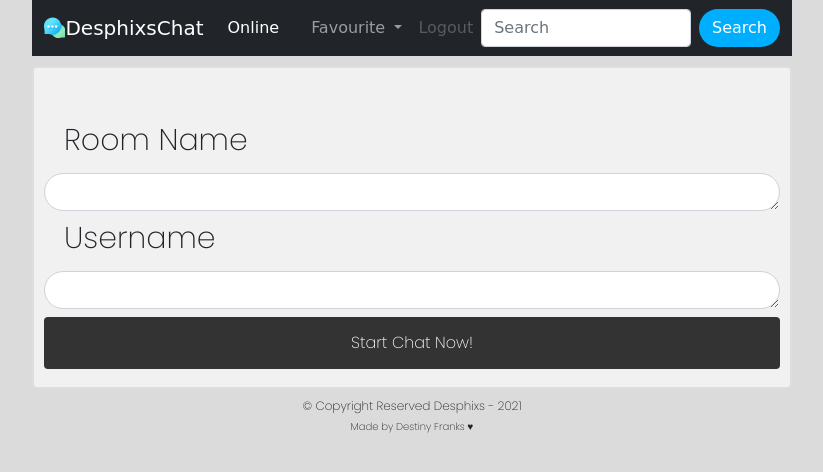
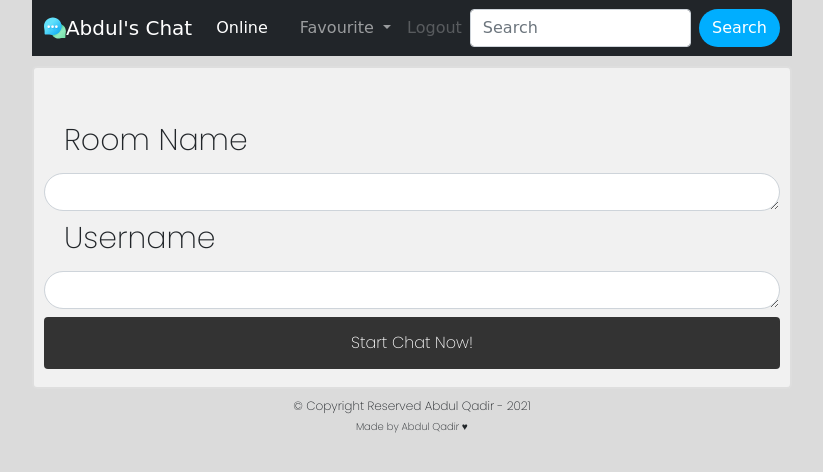
Before and after one commit to abdulqadir4344/chat_app, a Django app: template templates/home.html in a window 1280 px wide. Shown: the top 472 px of the page, without its empty margins (228-1051 px from the left). Run offline with Django 3.2, Linux system fonts and the light colour scheme; the template is opened without the code that fills it, so the values that code supplies are empty; some web fonts are replaced.

Commit message:
adding some things

```diff
--- a/templates/home.html
+++ b/templates/home.html
@@ -12,7 +12,7 @@
     <link rel="preconnect" href="https://fonts.gstatic.com" crossorigin>
     <link href="https://fonts.googleapis.com/css2?family=Benne&display=swap" rel="stylesheet">
     <link rel="stylesheet" href="main.css">
-    <title>Hello, world!</title>
+    <title>Welcome to Chat app</title>
     <style>
       body{
     background-color: #dbdbdb;
@@ -244,7 +244,7 @@ input[type=text], select {
 <g>
 </g>
 </svg>
-          <a class="navbar-brand" href="#">DesphixsChat</a>
+          <a class="navbar-brand" href="#">Abdul's Chat</a>
           <button class="navbar-toggler" type="button" data-bs-toggle="collapse" data-bs-target="#navbarSupportedContent" aria-controls="navbarSupportedContent" aria-expanded="false" aria-label="Toggle navigation">
             <span class="navbar-toggler-icon"></span>
           </button>
@@ -289,8 +289,8 @@ input[type=text], select {
             <input type="submit" value="Start Chat Now!">
         </form>
     </div>
-    <h5 >&copy;	Copyright Reserved Desphixs - 2021</h5>
-<h6>Made by Destiny Franks &hearts;	</h6>
+    <h5 >&copy;	Copyright Reserved Abdul Qadir - 2021</h5>
+<h6>Made by Abdul Qadir &hearts;	</h6>
 
 
 
```
